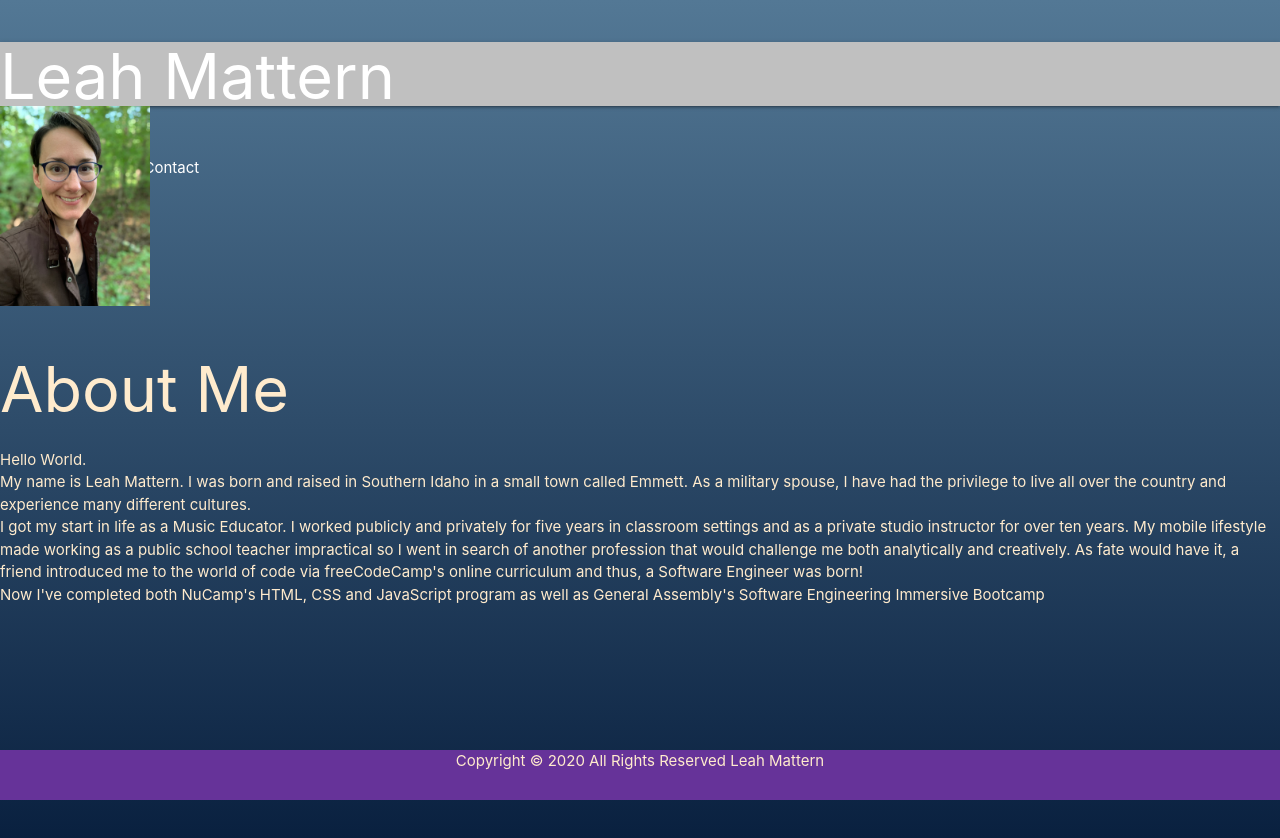
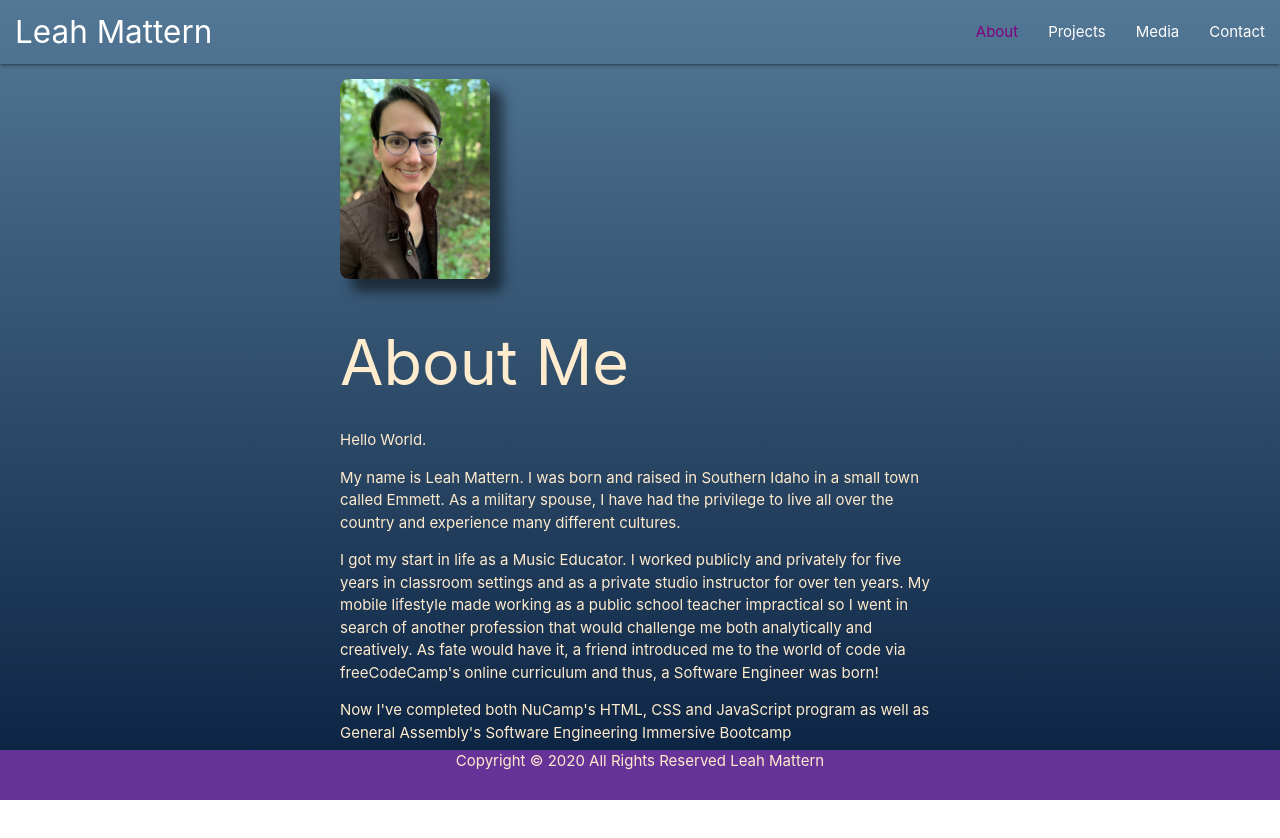
Before and after one commit to Lady-Mattern/portfolio, a React (Create React App) app: page /about in a window 1280 px wide. Shown: the top 838 px of the page. After the commit the page ends 800 px from the top, so only its background shows below. Built offline with nearby package versions, Linux system fonts and the light colour scheme.

Commit message:
Added styling to the about page

```diff
--- a/src/components/Nav.js
+++ b/src/components/Nav.js
@@ -5,21 +5,33 @@ class Nav extends Component {
     render () {
         return (
             <nav className="Nav">
+                <div className="nav-wrapper">
                     <NavLink exact activeClassName="active-link-home" to="/">
-                    <h1>Leah Mattern</h1>
+                        <h1 className="brand-logo">Leah Mattern</h1>
                     </NavLink>
+                    <ul id="nav-mobile" class="right hide-on-med-and-down">
+                        <li>
                             <NavLink exact activeClassName="active-link" to="/about">
                                 About
                             </NavLink>
+                        </li>
+                        <li>
                             <NavLink exact activeClassName="active-link" to="/projects">
                                 Projects
                             </NavLink>
+                        </li>
+                        <li>
                             <NavLink exact activeClassName="active-link" to="/media">
                                 Media
                             </NavLink>
+                        </li>
+                        <li>
                             <NavLink exact activeClassName="active-link" to="/contact">
                                 Contact
                             </NavLink>
+                        </li>
+                    </ul>
+                </div>
             </nav>
         );
     }
--- a/src/pages/About.js
+++ b/src/pages/About.js
@@ -4,23 +4,23 @@ import leah from '../images/leah.jpg';
 class About extends Component {
     render () {
         return (
-            <main>
+            <main id="about-container">
                 <img id="profile-photo" src={leah} alt="Leah's portrait with a forest background. Leah is smiling. She has short brown hair. Leah is wearing blue rimmed glasses and a brown high collar jacket." />
                 <h1>About Me</h1>
-                <p>
+                <p className="about-me">
                     Hello World.
                 </p>
-                <p>
+                <p className="about-me">
                     My name is Leah Mattern.
                     I was born and raised in Southern Idaho in a small town called Emmett.
                     As a military spouse, I have had the privilege to live all over the country and experience many different cultures.
                 </p>
-                <p>
+                <p className="about-me">
                     I got my start in life as a Music Educator. I worked publicly and privately for five years in classroom settings and as a private studio instructor for over ten years.
                     My mobile lifestyle made working as a public school teacher impractical so I went in search of another profession that would challenge me both analytically and creatively.
                     As fate would have it, a friend introduced me to the world of code via freeCodeCamp's online curriculum and thus, a Software Engineer was born!
                 </p>
-                <p>
+                <p className="about-me">
                     Now I've completed both NuCamp's HTML, CSS and JavaScript program as well as General Assembly's Software Engineering Immersive Bootcamp
                 </p>
             </main>
--- a/src/pages/Contact.js
+++ b/src/pages/Contact.js
@@ -3,7 +3,7 @@ import React, { Component } from 'react';
 class Contact extends Component {
     render () {
         return (
-            <main className="contact-me">
+            <main className="contact-container">
                 <h1>Let's Get In Touch</h1>
                 <h3>Email</h3>
                 <p>ladyleahmattern@gmail.com</p>
--- a/src/pages/Home.js
+++ b/src/pages/Home.js
@@ -3,7 +3,7 @@ import React, { Component } from 'react';
 class Home extends Component {
     render () {
         return (
-            <main className="Home">
+            <main className="home-container">
                 <h1>SITE UNDER CONSTRUCTION</h1>
                 <h2>A Reasonably Tame Software Engineer....</h2>
                 <p>Welcome to my portfolio! Feel free to have a look around.</p>
--- a/src/pages/Media.js
+++ b/src/pages/Media.js
@@ -7,7 +7,7 @@ import heroku2 from '../images/heroku2.jpg';
 class Media extends Component {
     render () {
         return (
-            <main className="MediaPage">
+            <main className="media-container">
                 <h1>Check Out Some Things I've Been Involved In</h1>
                 <h2>Articles I've Written</h2>
                 <div className="blog-container">
--- a/src/pages/Projects.js
+++ b/src/pages/Projects.js
@@ -8,7 +8,7 @@ import mozart from '../images/mozart.png';
 class Projects extends Component {
     render () {
         return (
-            <main className="Projects">
+            <main className="projects-container">
                 <h1>Here Are Some of My Favorite Projects</h1>
                 <div>
                     {/* Cards commented out need to be finished before revealing */}
--- a/src/styles/styles.css
+++ b/src/styles/styles.css
@@ -1,3 +1,7 @@
+/* ==================== */
+/* MAIN PAGE STYLES */
+/* ==================== */
+
 * {
     box-sizing: border-box;
     margin: 0;
@@ -9,6 +13,10 @@ body {
     color: blanchedalmond;
 }
 
+nav {
+    background: none;
+}
+
 .active-link {
     color: purple;
 }
@@ -17,8 +25,9 @@ body {
     color: black;
 }
 
-.Nav {
-    background-color: silver;
+.brand-logo {
+    margin-top: 1rem;
+    margin-left: 1rem;
 }
 
 .Footer {
@@ -32,13 +41,41 @@ body {
     height: 50px;
 }
 
+/* ==================== */
+/* ABOUT PAGE STYLES */
+/* ==================== */
+
+#about-container {
+    max-width: 40rem;
+    margin: 0 auto;
+}
+
+#profile-photo {
+    height: 200px;
+    margin-top: 1rem;
+    border-radius: 5%;
+    box-shadow: 12px 12px 12px 1px rgba(0, 0, 0, .5);
+}
+
+.about-me {
+    padding: .5rem 0;
+}
+
+/* ==================== */
+/* PROJECT PAGE STYLES */
+/* ==================== */
+
 .ProjectCard {
     background-color: red;
 }
 
-#profile-photo {
-    height: 200px;
-}
+/* ==================== */
+/* MEDIA PAGE STYLES */
+/* ==================== */
+
+/* ==================== */
+/* CONTACT PAGE STYLES */
+/* ==================== */
 
 /* RESPONSIVE SIZING */
 
```
Lines whose indentation alone changed are shown as unchanged.
